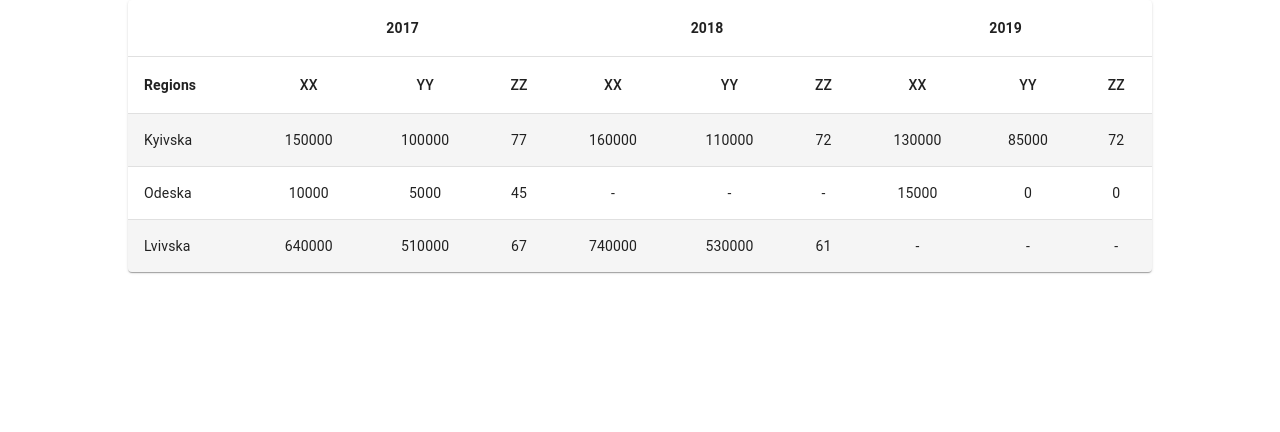
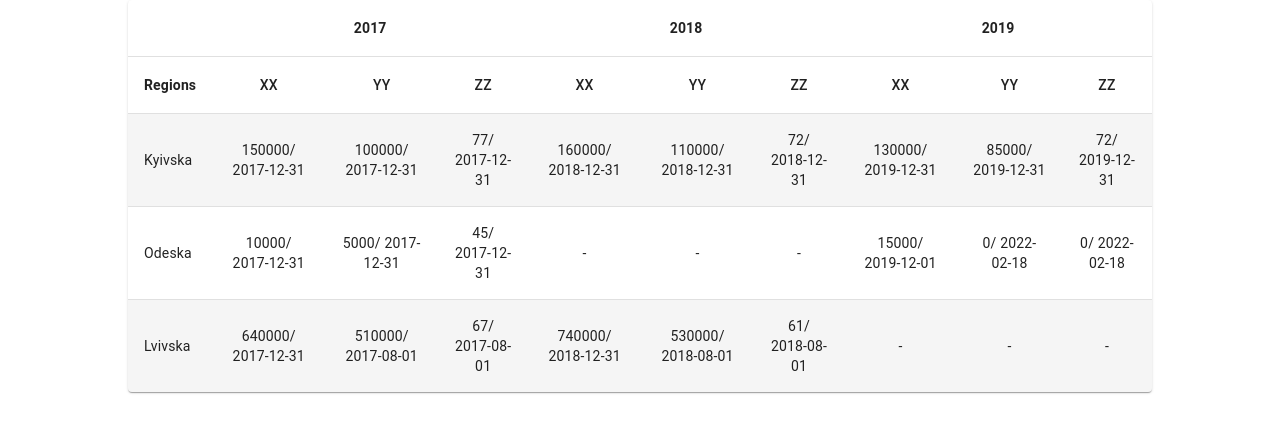
Before and after one commit to SSGz2612/datalist, a React (Create React App) app: page / in a window 1280 px wide. Shown: the top 432 px of the page. Built offline with nearby package versions, Linux system fonts and the light colour scheme.

Commit message:
modify and insert redux

```diff
--- a/src/App.css
+++ b/src/App.css
@@ -68,3 +68,7 @@ form input {
 .setBtn {
   display: flex;
 }
+
+.comments {
+  min-width: 200px;
+}
--- a/src/components/Datalist.js
+++ b/src/components/Datalist.js
@@ -9,8 +9,8 @@ import TableHead from '@mui/material/TableHead';
 import TableRow from '@mui/material/TableRow';
 import { styled } from '@mui/material/styles';
 import Paper from '@mui/material/Paper';
-// data
-import { data } from '../data/testData.js';
+// redux
+import { connect } from 'react-redux/es/exports.js';
 // popup
 import Popup from './Popup.js';
 
@@ -24,8 +24,13 @@ const StyledTableRow = styled(TableRow)(({ theme }) => ({
     },
 }));
 
-function Datalist(){
+function Datalist(props){
     const [ butPop, setButPop ] = useState(false);
+
+    const handleCityData = (e) => {
+        console.log(e);
+    }
+
     return (
         <div className='principal'>
             <TableContainer sx={{ margin: "auto", width: "80%", height: 1 }} component={ Paper }>
@@ -55,37 +60,37 @@ function Datalist(){
                         </TableRow>
                     </TableHead>
                     <TableBody>
-                        { Object.keys(data).map((key) => (
+                        { Object.keys(props.dataUser).map((key) => (
                         <StyledTableRow className='cursor' onClick={() => setButPop(true)} key={key}>
                             <TableCell component="th" scope="row">{key}</TableCell>
                             <TableCell align="center">
-                                { data[key].G[2017] === undefined ? "-" : (data[key].G[2017].XX.value)}
+                                { props.dataUser[key].G[2017] === undefined ? "-" : props.dataUser[key].G[2017].XX.value + '/\n' + props.dataUser[key].G[2017].XX.dateRelease }
                             </TableCell>
                             <TableCell align="center">
-                                { data[key].G[2017] === undefined ? "-" : (data[key].G[2017].YY.value)}
+                                { props.dataUser[key].G[2017] === undefined ? "-" : props.dataUser[key].G[2017].YY.value + '/\n' + props.dataUser[key].G[2017].YY.dateRelease }
                             </TableCell>
                             <TableCell align="center">
-                                { data[key].G[2017] === undefined ? "-" : (data[key].G[2017].ZZ.value)}
+                                { props.dataUser[key].G[2017] === undefined ? "-" : props.dataUser[key].G[2017].ZZ.value + '/\n' + props.dataUser[key].G[2017].ZZ.dateRelease }
                             </TableCell>
 
                             <TableCell align="center">
-                                { data[key].G[2018] === undefined ? "-" : (data[key].G[2018].XX.value)}
+                                { props.dataUser[key].G[2018] === undefined ? "-" : props.dataUser[key].G[2018].XX.value + '/\n' + props.dataUser[key].G[2018].XX.dateRelease }
                             </TableCell>
                             <TableCell align="center">
-                                { data[key].G[2018] === undefined ? "-" : (data[key].G[2018].YY.value)}
+                                { props.dataUser[key].G[2018] === undefined ? "-" : props.dataUser[key].G[2018].YY.value + '/\n' + props.dataUser[key].G[2018].YY.dateRelease }
                             </TableCell>
                             <TableCell align="center">
-                                { data[key].G[2018] === undefined ? "-" : (data[key].G[2018].ZZ.value)}
+                                { props.dataUser[key].G[2018] === undefined ? "-" : props.dataUser[key].G[2018].ZZ.value + '/\n' + props.dataUser[key].G[2018].ZZ.dateRelease }
                             </TableCell>
 
                             <TableCell align="center">
-                                { data[key].G[2019] === undefined ? "-" : (data[key].G[2019].XX.value)}
+                                { props.dataUser[key].G[2019] === undefined ? "-" : props.dataUser[key].G[2019].XX.value + '/\n' + props.dataUser[key].G[2019].XX.dateRelease }
                             </TableCell>
                             <TableCell align="center">
-                                { data[key].G[2019] === undefined ? "-" : (data[key].G[2019].YY.value)}
+                                { props.dataUser[key].G[2019] === undefined ? "-" : props.dataUser[key].G[2019].YY.value + '/\n' + props.dataUser[key].G[2019].YY.dateRelease }
                             </TableCell>
                             <TableCell align="center">
-                                { data[key].G[2019] === undefined ? "-" : (data[key].G[2019].ZZ.value)}
+                                { props.dataUser[key].G[2019] === undefined ? "-" : props.dataUser[key].G[2019].ZZ.value + '/\n' + props.dataUser[key].G[2019].ZZ.dateRelease }
                             </TableCell>
                         </StyledTableRow>
                         ))}
@@ -98,4 +103,10 @@ function Datalist(){
   );
 }
 
-export default Datalist;
+const mapStateToProps = state => {
+    return {
+        dataUser: state.dataTxt
+    }
+}
+
+export default connect(mapStateToProps, null)(Datalist);
--- a/src/components/Popup.js
+++ b/src/components/Popup.js
@@ -10,39 +10,52 @@ import TableRow from '@mui/material/TableRow';
 import { styled } from '@mui/material/styles';
 import Paper from '@mui/material/Paper';
 import { Button } from "@mui/material";
+// redux
+import { connect } from 'react-redux/es/exports.js';
+import { updateData } from "../redux/reducer";
 // data
-import popupData from '../data/popupData.json';
+import { expresions } from '../data/expresions.js';
 
 const StyledTableRow = styled(TableRow)(({ theme }) => ({
     '&:nth-of-type(odd)': {
       backgroundColor: theme.palette.action.hover,
     },
-
     '&:last-child td, &:last-child th': {
       border: 0,
     },
 }));
 
 function Popup(props){
-    const [ contacts, setContacts ] = useState(popupData);
+    let valDate = new Date();
+    let today = `${valDate.getFullYear()}-${valDate.getMonth() === 0 ? valDate.getMonth() : '0'+valDate.getMonth()}-${valDate.getDate()}`;
 
     const [ userData, setUserData ] = useState({
         id: "",
+        date: today,
         user: "",
-        date: "",
         comment: ""
     });
 
     const addUserData = (e) => {
         e.preventDefault();
-
         const fName = e.target.getAttribute("name");
         const fValue = e.target.value;
 
-        const newValue = { ...userData };
-        newValue[fName] = fValue;
+        console.log(expresions.number.test(fValue)); // true tips number
+        console.log(fName === "id"); // true
 
-        setUserData(newValue);
+        if(expresions.number.test(fValue) && fName === "id" ){
+            e.preventDefault();
+
+            const newValue = { ...userData };
+            newValue[fName] = fValue;
+            setUserData(newValue);
+        } else {
+            // generate a json
+            const newValue = { ...userData };
+            newValue[fName] = fValue;
+            setUserData(newValue);
+        }
     }
 
     const submitUser = (e) => {
@@ -55,9 +68,8 @@ function Popup(props){
             comment: userData.comment
         }
 
-        const newDUser = [ ...contacts, newUser ];
-        setContacts(newDUser);
-        console.log(contacts);
+        props.userData(newUser);
+        console.log(props.dataJsn);
     }
 
     return(props.trigger) ? (
@@ -86,8 +98,8 @@ function Popup(props){
                                 </TableRow>
                             </TableHead>
                             <TableBody>
-                                { contacts.map((key) => (
-                                <StyledTableRow className='cursor' key={key.id}>
+                                { props.dataJsn.map((key) => (
+                                <StyledTableRow key={key.id}>
                                     <TableCell component="th" scope="row">{key.id}</TableCell>
 
                                     <TableCell align="center">{ key.date }</TableCell>
@@ -101,10 +113,10 @@ function Popup(props){
                                     <TableCell component="th" scope="row" colSpan={4}>
                                         <form onSubmit={ submitUser }>
                                             <div className="setIpt">
-                                                <input type="text" name="id" onChange={ addUserData }></input>
-                                                <input type="date" name="date" onChange={ addUserData }></input>
-                                                <input type="text" name="user" onChange={ addUserData }></input>
-                                                <input type="text" name="comment" onChange={ addUserData }></input>
+                                                <input placeholder="ID" type="text" name="id" onChange={ addUserData }></input>
+                                                <input type="date" name="date" onChange={ addUserData } value={today}></input>
+                                                <input placeholder="Name" type="text" name="user" onChange={ addUserData }></input>
+                                                <input placeholder="Comments..." type="text" name="comment" onChange={ addUserData }></input>
                                             </div>
 
                                             <div className="setBtn">
@@ -123,4 +135,16 @@ function Popup(props){
     ) : "";
 }
 
-export default Popup;
+const mapStateToProps = state => {
+    return {
+        dataJsn: state.dataJsn
+    }
+}
+
+const mapDispatchToProps = dispatch => {
+    return {
+        userData: (data) => dispatch(updateData(data))
+    }
+}
+
+export default connect(mapStateToProps, mapDispatchToProps)(Popup);
--- /dev/null
+++ b/src/data/expresions.js
@@ -0,0 +1,3 @@
+export const expresions = {
+    number: /[0-9]/,
+}
--- a/src/redux/reducer.js
+++ b/src/redux/reducer.js
@@ -1,7 +1,9 @@
+import { data } from '../data/testData.js';
+import dataJsn from '../data/popupData.json';
+
 export const initialState = {
-    dataPopup: [
-
-    ]
+    dataTxt: data,
+    dataJsn: dataJsn
 }
 
 export const updateData = (data) => {
@@ -16,7 +18,7 @@ const reducer = (state = initialState, action) => {
         case "UPDATE_DATA":
         return {
             ...state,
-            dataPopup: [ ...state.dataPopup, action.payload ]
+            dataJsn: [ ...state.dataJsn, action.payload ]
         }
 
         default: return state;
```
Also changed, not shown: 1 other file (tests, documents, lock files or other folders).
